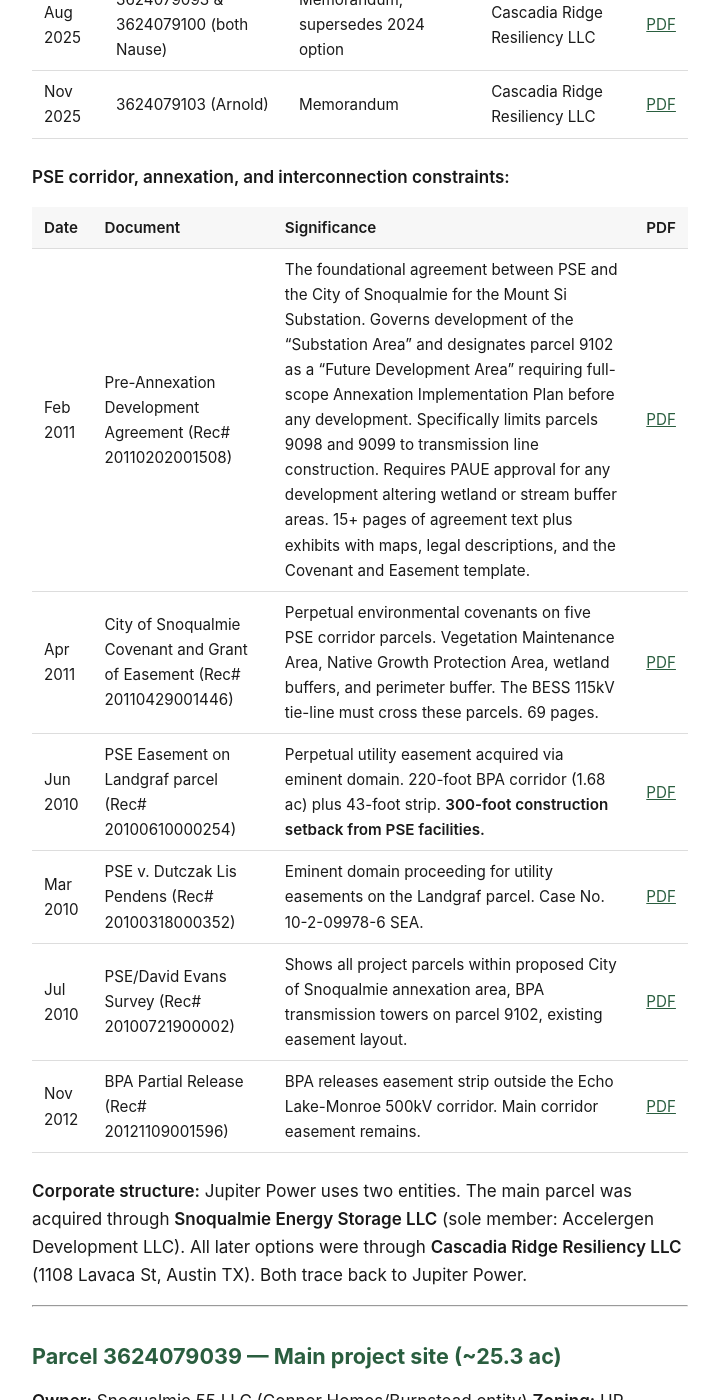
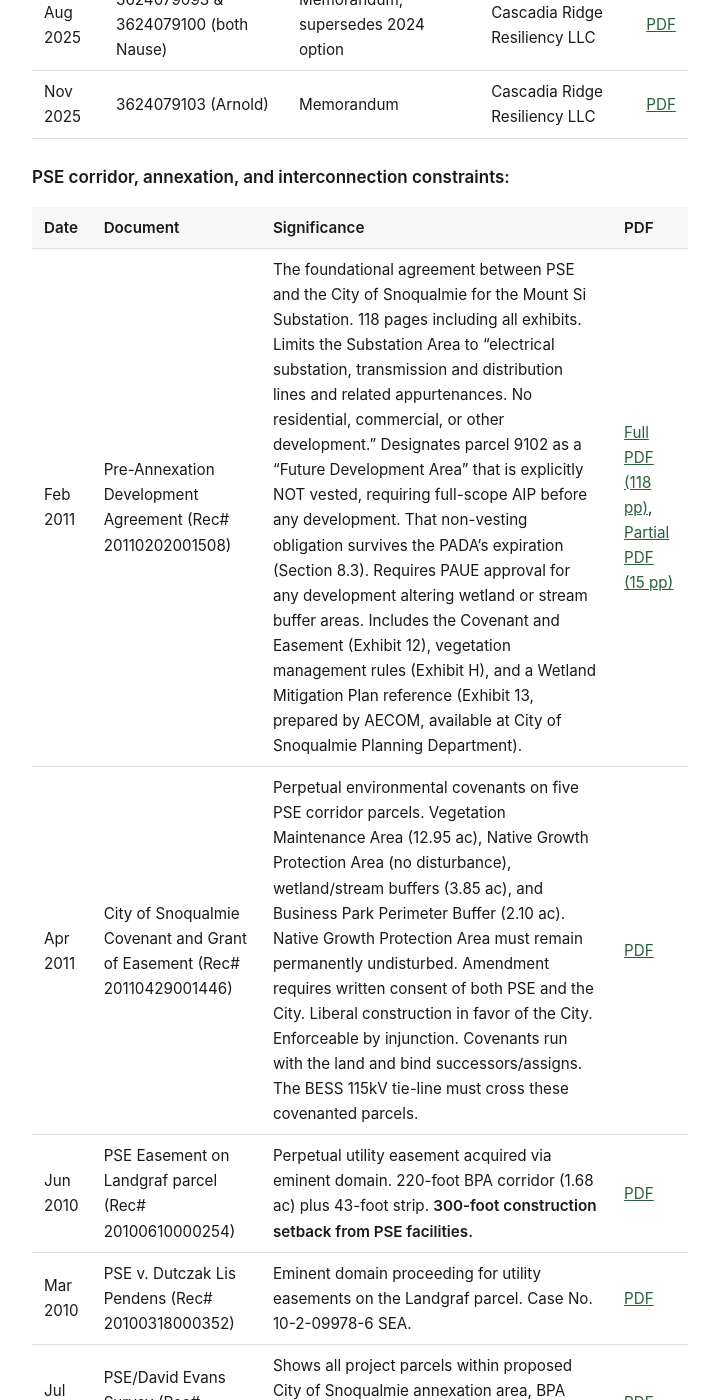
Before and after one commit to calef/cascadia-ridge-bess, a Jekyll site: the page built from _pages/recorded-documents.md, in a window 1280 px wide and 1400 px high, scrolled down 901 px. Shown: the whole window, without its empty margins (280-999 px from the left). Built offline with Jekyll 4.4.1, drawn with Linux system fonts in a browser that asks for light colours; some of the changed text lies outside the part shown.

Commit message:
Deploy site 2026-03-26-135409

```diff
--- a/_pages/recorded-documents.md
+++ b/_pages/recorded-documents.md
@@ -25,8 +25,8 @@ These are the most significant recorded instruments for understanding the BESS p
 
 | Date | Document | Significance | PDF |
 |---|---|---|---|
-| Feb 2011 | Pre-Annexation Development Agreement (Rec# 20110202001508) | The foundational agreement between PSE and the City of Snoqualmie for the Mount Si Substation. Governs development of the "Substation Area" and designates parcel 9102 as a "Future Development Area" requiring full-scope Annexation Implementation Plan before any development. Specifically limits parcels 9098 and 9099 to transmission line construction. Requires PAUE approval for any development altering wetland or stream buffer areas. 15+ pages of agreement text plus exhibits with maps, legal descriptions, and the Covenant and Easement template. | [PDF](/assets/recorded-documents/3624079098_20110202001508_AGREEMENT.pdf) |
-| Apr 2011 | City of Snoqualmie Covenant and Grant of Easement (Rec# 20110429001446) | Perpetual environmental covenants on five PSE corridor parcels. Vegetation Maintenance Area, Native Growth Protection Area, wetland buffers, and perimeter buffer. The BESS 115kV tie-line must cross these parcels. 69 pages. | [PDF](/assets/recorded-documents/PSE-corridor_20110429001446_COVENANT-AND-EASEMENT.pdf) |
+| Feb 2011 | Pre-Annexation Development Agreement (Rec# 20110202001508) | The foundational agreement between PSE and the City of Snoqualmie for the Mount Si Substation. 118 pages including all exhibits. Limits the Substation Area to "electrical substation, transmission and distribution lines and related appurtenances. No residential, commercial, or other development." Designates parcel 9102 as a "Future Development Area" that is explicitly NOT vested, requiring full-scope AIP before any development. That non-vesting obligation survives the PADA's expiration (Section 8.3). Requires PAUE approval for any development altering wetland or stream buffer areas. Includes the Covenant and Easement (Exhibit 12), vegetation management rules (Exhibit H), and a Wetland Mitigation Plan reference (Exhibit 13, prepared by AECOM, available at City of Snoqualmie Planning Department). | [Full PDF (118 pp)](/assets/recorded-documents/PADA-20110429001446-FULL.pdf), [Partial PDF (15 pp)](/assets/recorded-documents/3624079098_20110202001508_AGREEMENT.pdf) |
+| Apr 2011 | City of Snoqualmie Covenant and Grant of Easement (Rec# 20110429001446) | Perpetual environmental covenants on five PSE corridor parcels. Vegetation Maintenance Area (12.95 ac), Native Growth Protection Area (no disturbance), wetland/stream buffers (3.85 ac), and Business Park Perimeter Buffer (2.10 ac). Native Growth Protection Area must remain permanently undisturbed. Amendment requires written consent of both PSE and the City. Liberal construction in favor of the City. Enforceable by injunction. Covenants run with the land and bind successors/assigns. The BESS 115kV tie-line must cross these covenanted parcels. | [PDF](/assets/recorded-documents/PSE-corridor_20110429001446_COVENANT-AND-EASEMENT.pdf) |
 | Jun 2010 | PSE Easement on Landgraf parcel (Rec# 20100610000254) | Perpetual utility easement acquired via eminent domain. 220-foot BPA corridor (1.68 ac) plus 43-foot strip. **300-foot construction setback from PSE facilities.** | [PDF](/assets/recorded-documents/3624079101_20100610000254_EASEMENT.pdf) |
 | Mar 2010 | PSE v. Dutczak Lis Pendens (Rec# 20100318000352) | Eminent domain proceeding for utility easements on the Landgraf parcel. Case No. 10-2-09978-6 SEA. | [PDF](/assets/recorded-documents/3624079101_20100318000352_LIS-PENDENS.pdf) |
 | Jul 2010 | PSE/David Evans Survey (Rec# 20100721900002) | Shows all project parcels within proposed City of Snoqualmie annexation area, BPA transmission towers on parcel 9102, existing easement layout. | [PDF](/assets/recorded-documents/3624079101_20100721900002_SURVEY.pdf) |
@@ -158,14 +158,16 @@ This parcel has the most complex recorded history of any project parcel. PSE use
 
 PSE owns five parcels forming the transmission corridor adjacent to the BESS site, including the Mt. Si substation: **3624079030**, **3624079091**, **3624079098**, **3624079099**, and **3624079102**. The City of Snoqualmie holds perpetual environmental covenants across all of these parcels (see key documents above). No Jupiter Power agreements are recorded on any of these parcels; access is likely governed by the PSE tolling agreement (UTC Docket UE-240532).
 
-The Pre-Annexation Development Agreement (PADA, Rec# 20110202001508) is the foundational document governing these parcels. It was executed between PSE and the City of Snoqualmie in 2010 to authorize annexation and development of the Mount Si Substation. Key provisions:
+The Pre-Annexation Development Agreement (PADA, Rec# 20110202001508) is the foundational document governing these parcels. It was executed between PSE and the City of Snoqualmie in 2010 to authorize annexation and development of the Mount Si Substation. The full 118-page document includes the agreement text, 14 exhibits (maps, legal descriptions, engineering plans), the Covenant and Grant of Easement, and detailed vegetation management rules. Key provisions:
 
-- **Parcel 9102 is designated a "Future Development Area"** requiring a full-scope Annexation Implementation Plan (AIP) before any utility connections, short plat, subdivision, or other development
-- Development is limited to the substation, transmission lines, and related electrical utility uses
+- **The Substation Area is limited to "electrical substation, transmission and distribution lines and related appurtenances. No residential, commercial, or other development."** (Section 4.1)
+- **Parcel 9102 is designated a "Future Development Area"** requiring a full-scope Annexation Implementation Plan (AIP) before any utility connections, short plat, subdivision, or other development. This parcel is explicitly NOT vested to PADA-era standards. **These obligations survive the PADA's expiration** (Section 8.3).
 - The PAUE (Public Agency or Utility Exception, SMC 19.12.030C) is required for any development altering wetland or stream buffer areas
 - **Section 6.10 specifically limits parcels 9098 and 9099 to transmission line construction**, with King County as the permitting authority
-- A Mitigated Determination of Non-Significance (MDNS) was issued February 12, 2010 for the substation and transmission lines
-- Exhibit 12 contains the Covenant and Grant of Easement (recorded separately as Rec# 20110429001446)
+- Infrastructure obligations (SE Douglas Street extension, 12-inch water line, sanitary sewer, trail easement) are conditions of any Future Development Area development
+- A Mitigated Determination of Non-Significance (MDNS) was issued February 12, 2010 for the substation and transmission lines. A BESS was not part of this environmental review.
+- The **Covenant and Grant of Easement** (Exhibit 12, recorded as Rec# 20110429001446) creates perpetual environmental restrictions across all five parcels: a 12.95-acre Vegetation Maintenance Area, a no-disturbance Native Growth Protection Area, 3.85 acres of wetland/stream buffers, and a 2.10-acre Business Park Perimeter Buffer. Amendment requires written consent of both PSE and the City. The covenants run with the land and bind all successors and assigns.
+- The **Wetland Mitigation Plan** (Exhibit 13) references the "Proposed Mount Si Substation Wetland Impact Assessment and Mitigation Plan" prepared by AECOM (October 2009, with February 2010 addendum). A copy is available for review at the City of Snoqualmie Planning Department.
 
 ### Parcel 3624079030 — PSE property (~5.0 ac) {#parcel-9030}
 
@@ -192,7 +194,7 @@ The Pre-Annexation Development Agreement (PADA, Rec# 20110202001508) is the foun
 |---|---|---|---|---|---|
 | **2008-02-29** | **Warranty Deed** | **20080229000792** | **2** | **PSE acquires parcel from Lake Alice Plateau Associates (Conner Homes joint venture) for $3,370,000.** The main substation parcel. Subject to exceptions in Exhibit A including ingress/egress easement (Rec# 6703497). | [PDF](/assets/recorded-documents/3624079091_20080229000792_WARRANTY-DEED.pdf) |
 | 2008-06-25 | Survey | 20080625900015 | 2 | Record of Survey (same as parcel 9030). | |
-| **2011-02-02** | **Agreement** | **20110202001508** | **15** | **Pre-Annexation Development Agreement (PADA).** The foundational agreement between PSE and City of Snoqualmie for the Mount Si Substation. Governs development standards, zoning, mitigation, and SE Douglas Street extension. | [PDF](/assets/recorded-documents/3624079098_20110202001508_AGREEMENT.pdf) |
+| **2011-02-02** | **Agreement** | **20110202001508** | **118** | **Pre-Annexation Development Agreement (PADA).** The foundational agreement between PSE and City of Snoqualmie for the Mount Si Substation. Governs development standards, zoning, mitigation, and SE Douglas Street extension. Includes 14 exhibits with maps, legal descriptions, Covenant and Easement, vegetation management rules, and Wetland Mitigation Plan reference. | [Full PDF](/assets/recorded-documents/PADA-20110429001446-FULL.pdf) |
 | **2011-04-14** | **Warranty Deed** | **20110414000323** | **1** | **SE Douglas Street ROW dedication.** PSE to City of Snoqualmie. Dedication of street right-of-way as required by PADA Section 6.1.4. (Partial download; full document is 4 pages.) | [PDF](/assets/recorded-documents/3624079091_20110414000323_WARRANTY-DEED.pdf) |
 | 2011-04-29 | Covenant and Easement | 20110429001446 | 69 | City of Snoqualmie Covenant and Grant of Easement (same as parcel 9030). | |
 | **2011-12-28** | **Agreement** | **20111228000526** | **3** | **Developer Extension Agreement (DEA).** PSE and City of Snoqualmie. Relates to SE Douglas Street construction and surface water dispersion. Signed by Mayor Matt Larson and PSE's R.S. McNulty. (Partial download; signature and exhibit pages only.) | [PDF](/assets/recorded-documents/3624079091_20111228000526_AGREEMENT.pdf) |
```
Also changed, not shown: 19 other files.
